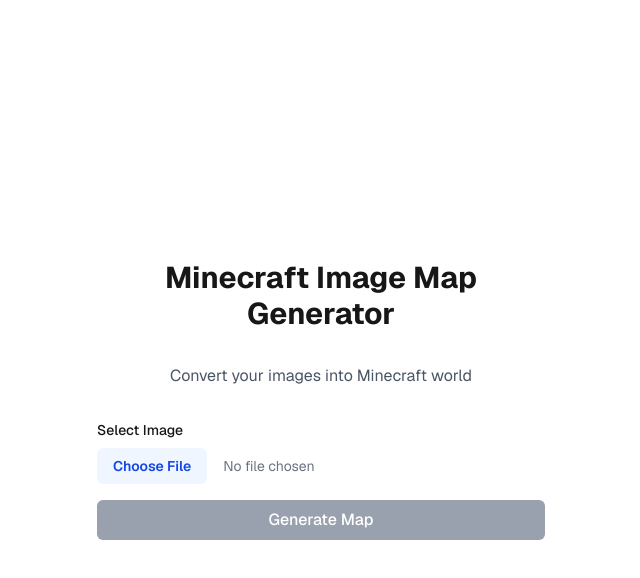
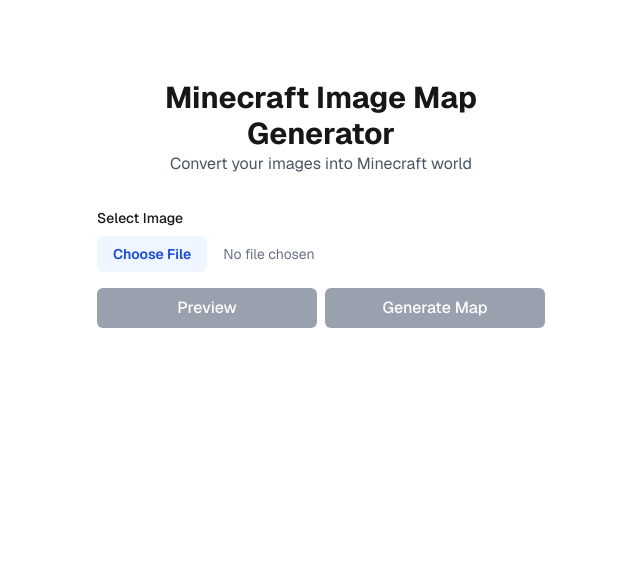
Before and after one commit to k1og/mc-image-to-world, a Next.js app: page / in a window 1280 px wide. Shown: the top 578 px of the page, without its empty margins (319-959 px from the left). Built offline with nearby package versions, Linux system fonts and the light colour scheme.

Commit message:
add preview image

```diff
--- /dev/null
+++ b/src/app/api/preview-image/route.ts
@@ -0,0 +1,81 @@
+import { NextResponse } from "next/server";
+
+import sharp from "sharp";
+// @ts-expect-error - minecraft-assets doesn't have type definitions
+import McAssets from "minecraft-assets";
+import McData from "minecraft-data";
+
+import { initializeTileColors } from "@/lib/tile-initialization";
+import { convertImageToBlocks } from "@/lib/image-to-blocks";
+import { createPreviewImage } from "@/lib/image-processing";
+
+const CHUNK_SIZE = 10;
+const DEFAULT_MC_VERSION = "1.21.1";
+
+export async function POST(req: Request) {
+  try {
+    const formData = await req.formData();
+    const img = formData.get("img") as File | null;
+    const mcVersion =
+      (formData.get("version") as string | null) || DEFAULT_MC_VERSION;
+
+    if (!img) {
+      return NextResponse.json(
+        { error: "No image provided" },
+        { status: 400 },
+      );
+    }
+
+    const imgArrayBuffer = await img.arrayBuffer();
+
+    // Initialize Minecraft data
+    const mcAssets = McAssets(mcVersion);
+    const mcData = McData(mcVersion);
+    await initializeTileColors(mcAssets, mcData);
+
+    // Get image dimensions
+    const metadata = await sharp(imgArrayBuffer).metadata();
+    const width = metadata.width ?? 0;
+    const height = metadata.height ?? 0;
+
+    if (width === 0 || height === 0) {
+      return NextResponse.json(
+        { error: "Invalid image dimensions" },
+        { status: 400 },
+      );
+    }
+
+    // Convert image to blocks
+    const { composites } = await convertImageToBlocks({
+      imageBuffer: imgArrayBuffer,
+      chunkSize: CHUNK_SIZE,
+      width,
+      height,
+    });
+
+    // Create preview image
+    const previewImageBuffer = await createPreviewImage(
+      width,
+      height,
+      composites,
+    );
+
+    return new NextResponse(Buffer.from(previewImageBuffer), {
+      headers: {
+        "Content-Type": "image/jpeg",
+        "Content-Disposition": 'inline; filename="preview.jpg"',
+      },
+    });
+  } catch (error) {
+    console.error("Error generating preview:", error);
+    return NextResponse.json(
+      {
+        error:
+          error instanceof Error
+            ? error.message
+            : "Failed to generate preview",
+      },
+      { status: 500 },
+    );
+  }
+}
--- a/src/app/api/preview/route.ts
+++ /dev/null
@@ -1,9 +0,0 @@
-import { tileColorsCache } from "../../cache";
-import { NextResponse } from "next/server";
-
-export async function POST() {
-  return NextResponse.json({
-    cacheSize: tileColorsCache.size,
-    initialized: tileColorsCache.size > 0,
-  });
-}
--- a/src/app/page.tsx
+++ b/src/app/page.tsx
@@ -1,11 +1,18 @@
 "use client";
 
-import { type ChangeEventHandler, type FormEventHandler, useState } from "react";
+import {
+  type ChangeEventHandler,
+  type FormEventHandler,
+  useState,
+  useEffect,
+} from "react";
+import Image from "next/image";
 
 export default function Home() {
   const [file, setFile] = useState<File | null>(null);
   const [isLoading, setIsLoading] = useState(false);
   const [error, setError] = useState<string | null>(null);
+  const [previewUrl, setPreviewUrl] = useState<string | null>(null);
 
   const handleFormSubmit: FormEventHandler<HTMLFormElement> = async (event) => {
     event.preventDefault();
@@ -50,17 +57,70 @@
   const handleFileChange: ChangeEventHandler<HTMLInputElement> = (event) => {
     setFile(event.target.files?.[0] || null);
     setError(null);
+    setPreviewUrl(null); // Clear preview when file changes
   };
 
+  const handlePreview = async () => {
+    if (!file) {
+      setError("Please select an image file first");
+      return;
+    }
+
+    setIsLoading(true);
+    setError(null);
+    try {
+      const formData = new FormData();
+      formData.append("img", file);
+      formData.append("version", "1.20.1");
+
+      const res = await fetch("/api/preview-image", {
+        method: "POST",
+        body: formData,
+      });
+
+      if (!res.ok) {
+        const errorData = await res.json().catch(() => ({
+          error: "Unknown error",
+        }));
+        throw new Error(errorData.error || "Failed to generate preview");
+      }
+
+      const blob = await res.blob();
+      const url = URL.createObjectURL(blob);
+
+      // Clean up previous preview URL if exists
+      if (previewUrl) {
+        URL.revokeObjectURL(previewUrl);
+      }
+
+      setPreviewUrl(url);
+    } catch (err) {
+      setError(err instanceof Error ? err.message : "An error occurred");
+    } finally {
+      setIsLoading(false);
+    }
+  };
+
+  // Cleanup preview URL on unmount
+  useEffect(() => {
+    return () => {
+      if (previewUrl) {
+        URL.revokeObjectURL(previewUrl);
+      }
+    };
+  }, [previewUrl]);
+
   return (
-    <div className="font-sans min-h-screen p-8 pb-20 gap-16 sm:p-20 flex items-center justify-center">
-      <main className="flex flex-col gap-8 max-w-md w-full">
+    <div className="font-sans min-h-screen p-8 pb-20 gap-16 sm:p-20">
+      <main className="flex flex-col gap-8 max-w-7xl mx-auto w-full">
+        <div className="max-w-md mx-auto w-full">
           <h1 className="text-3xl font-bold text-center">Minecraft Image Map Generator</h1>
           <p className="text-center text-gray-600 dark:text-gray-400">
             Convert your images into Minecraft world
           </p>
+        </div>
 
-        <form onSubmit={handleFormSubmit} className="flex flex-col gap-4">
+        <form onSubmit={handleFormSubmit} className="flex flex-col gap-4 max-w-md mx-auto w-full">
           <div>
             <label
               htmlFor="file"
@@ -85,14 +145,40 @@
             </div>
           )}
 
+          <div className="flex gap-2">
+            <button
+              type="button"
+              onClick={handlePreview}
+              disabled={isLoading || !file}
+              className="flex-1 bg-gray-600 hover:bg-gray-700 disabled:bg-gray-400 disabled:cursor-not-allowed text-white font-medium py-2 px-4 rounded-md transition-colors"
+            >
+              {isLoading ? "Generating Preview..." : "Preview"}
+            </button>
             <button
               type="submit"
               disabled={isLoading || !file}
-            className="w-full bg-blue-600 hover:bg-blue-700 disabled:bg-gray-400 disabled:cursor-not-allowed text-white font-medium py-2 px-4 rounded-md transition-colors"
+              className="flex-1 bg-blue-600 hover:bg-blue-700 disabled:bg-gray-400 disabled:cursor-not-allowed text-white font-medium py-2 px-4 rounded-md transition-colors"
             >
               {isLoading ? "Generating..." : "Generate Map"}
             </button>
+          </div>
         </form>
+
+        {previewUrl && (
+          <div className="mt-8 w-full">
+            <h2 className="text-xl font-semibold mb-4 text-center">Preview</h2>
+            <div className="border border-gray-300 dark:border-gray-700 rounded-lg overflow-hidden bg-gray-100 dark:bg-gray-800 shadow-lg">
+              <Image
+                src={previewUrl}
+                alt="Minecraft world preview"
+                width={1920}
+                height={1080}
+                className="w-full h-auto max-h-[80vh] object-contain"
+                unoptimized
+              />
+            </div>
+          </div>
+        )}
       </main>
     </div>
   );
```
Lines whose indentation alone changed are shown as unchanged.
